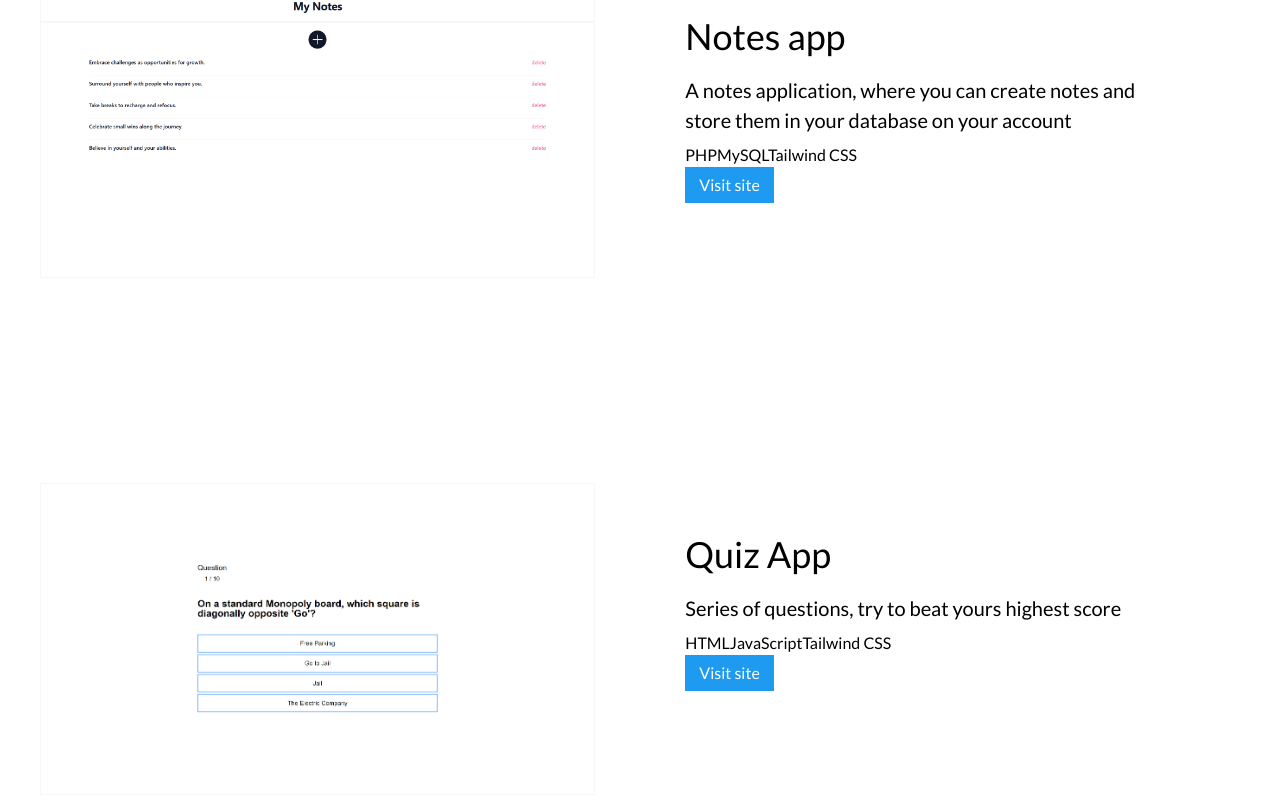
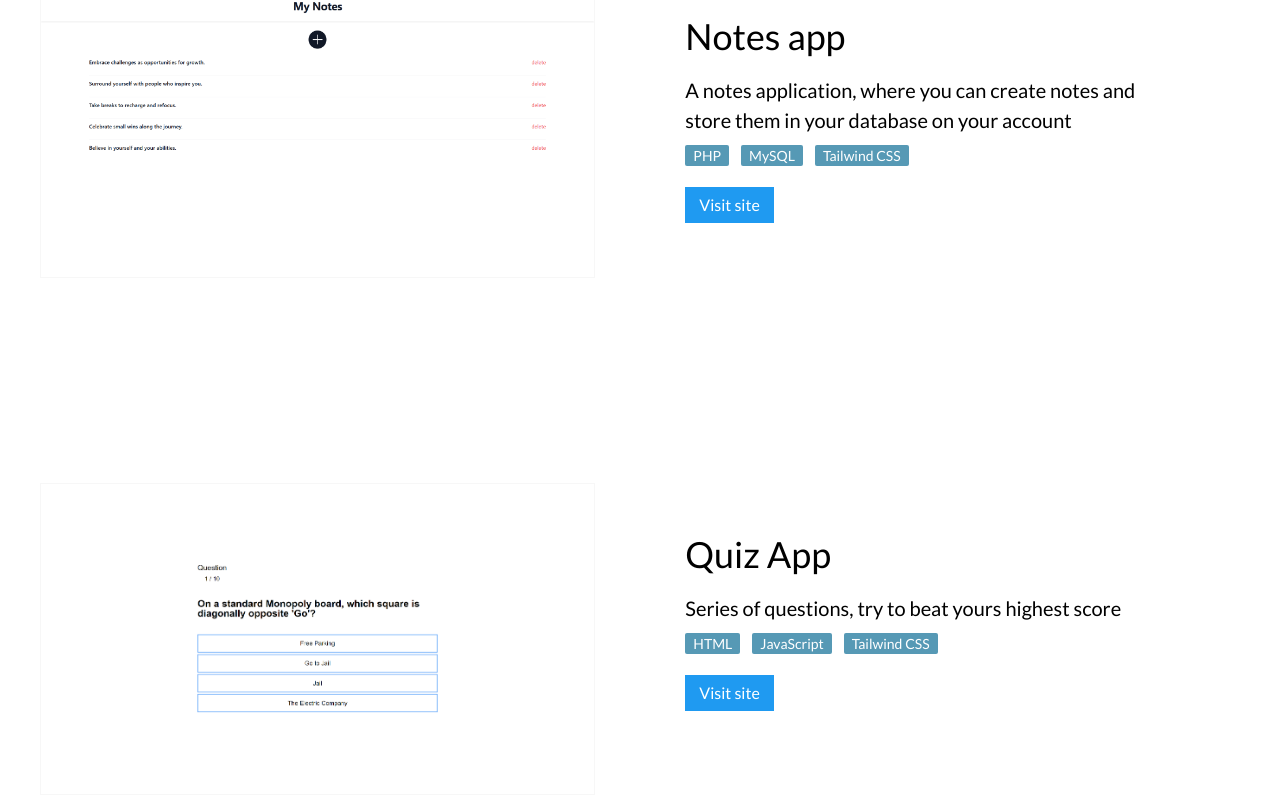
Before and after one commit to subinho/portfolio-2024, a React (Vite) app: page / in a window 1280 px wide. Shown: the part 1096-1900 px from the top of the page. Built offline with nearby package versions, Linux system fonts and the light colour scheme.

Commit message:
added documentation

```diff
--- a/src/components/Header.tsx
+++ b/src/components/Header.tsx
@@ -1,6 +1,6 @@
-import { close, menu } from "../assets/icons";
-import { useState } from "react";
-import { Link } from "react-router-dom";
+import { close, menu } from '../assets/icons';
+import { useState } from 'react';
+import { Link } from 'react-router-dom';
 
 const Header = () => {
   const [showMenu, setShowMenu] = useState<boolean>(false);
@@ -16,7 +16,7 @@ const Header = () => {
         <button className="topnav_open topnav_btn" onClick={handleMenu}>
           <img src={menu} alt="" height={32} width={32} />
         </button>
-        <div className={`topnav_menu ${showMenu && "active"}`}>
+        <div className={`topnav_menu ${showMenu && 'active'}`}>
           <button className="topnav_close topnav_btn" onClick={handleMenu}>
             <img src={close} alt="" height={32} width={32} />
           </button>
@@ -33,7 +33,7 @@ const Header = () => {
             </li>
             <li className="topnav_item">
               <Link
-                to="https://drive.google.com/file/d/1bGgAV_aPCyOjbMpCksNx-DyOanKzYACT/view?usp=drive_link"
+                to="https://drive.google.com/file/d/1CN2WKjyUQRnbLDSEebvU5aWeII9sYeNv/view"
                 target="_blank"
                 onClick={() => showMenu && setShowMenu(false)}
               >
--- a/src/pages/About.tsx
+++ b/src/pages/About.tsx
@@ -2,11 +2,6 @@ const About = () => {
   return (
     <div className="about">
       <div className="about_container">
-        {/* todo */}
-        {/* take a photo :') */}
-        {/* <div className="about_image">
-          <img src={temp} alt="" />
-        </div> */}
         <div className="about_info">
           <h1 className="about_heading">About me</h1>
           <p className="about_desc">
--- a/src/scss/_project.scss
+++ b/src/scss/_project.scss
@@ -66,9 +66,9 @@
       color: white;
     }
   }
-
-  &_badge {
-    display: block;
+  &_badges {
+    margin-bottom: 20px;
+    &-badge {
       width: fit-content;
       background-color: #1b769cbd;
       color: white;
@@ -77,9 +77,11 @@
       margin-bottom: 32px;
       font-size: 14px;
       font-weight: 500;
+      margin-right: 12px;
 
       @media (width <= 720px) {
         font-size: 12px;
+      }
     }
   }
 }
```
Also changed, not shown: src/App.tsx (+4 -4 lines), src/components/index.ts (+4 -4 lines), 1 other file (tests, documents, lock files or other folders). Lines whose indentation alone changed are shown as unchanged.
